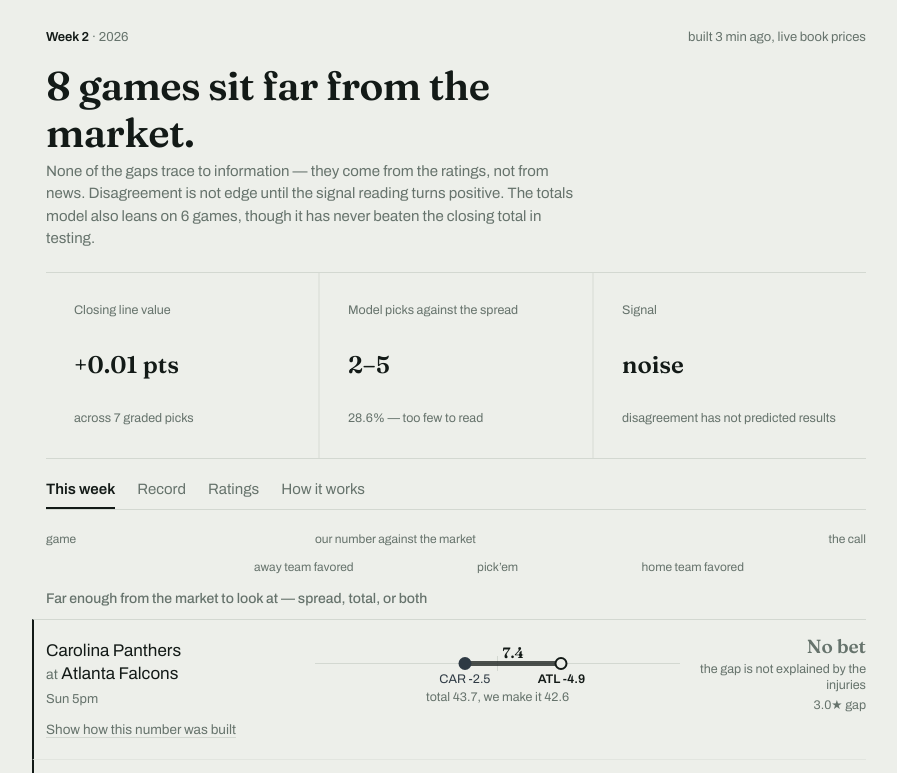
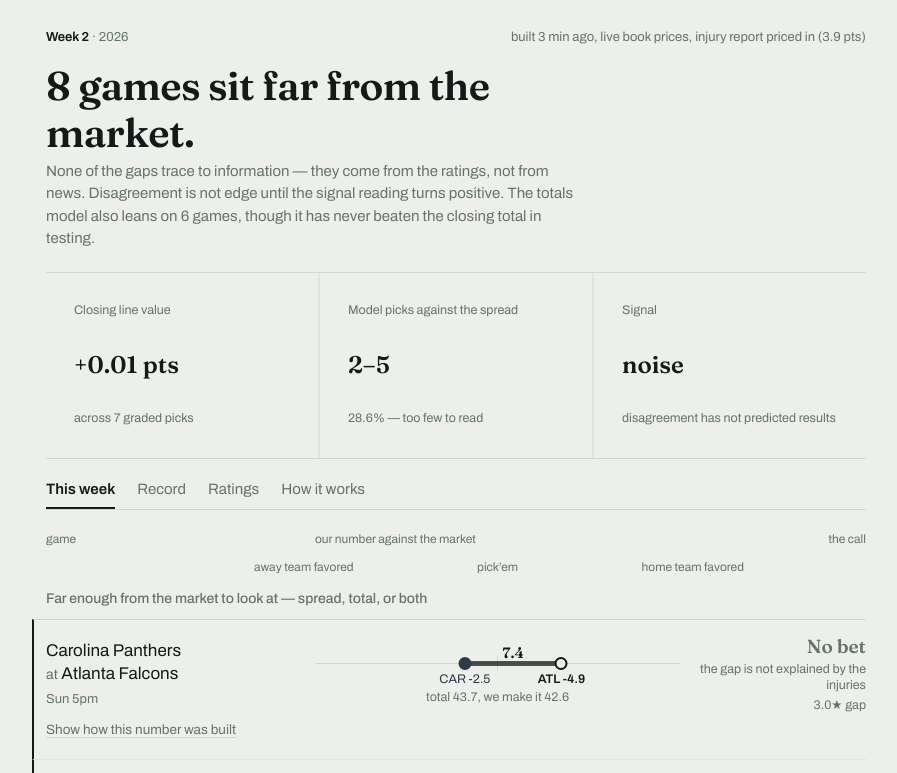
Before and after one commit to scrapdo/walters-nfl, a website: page index.html in a window 1280 px wide. Shown: the top 773 px of the page, without its empty margins (184-1081 px from the left). Drawn offline with Linux system fonts and the light colour scheme.

Commit message:
show whether the injury report actually loaded, and say so loudly when it did not

```diff
--- a/index.html
+++ b/index.html
@@ -123,6 +123,9 @@ td.name{font-variant-numeric:normal}
 @media (max-width:720px){.about dl{grid-template-columns:1fr;gap:2px 0}
   .about dt{margin-top:10px;font-weight:600;color:var(--ink)}}
 .empty{padding:42px 0;color:var(--muted);max-width:52ch}
+.warn{color:var(--loss);font-weight:600}
+.alert{display:block;margin-top:10px;padding:10px 13px;border-left:2px solid var(--loss);
+  background:#F6ECEA;color:var(--ink);font-size:14px;max-width:64ch}
 .foot{margin-top:34px;padding-top:16px;border-top:1px solid var(--rule);font-size:12.5px;color:var(--muted)}
 @media (max-width:720px){
   .grow{grid-template-columns:1fr;gap:10px}
@@ -230,7 +233,11 @@ function head(){
   });
   document.getElementById("wk").innerHTML="<b>Week "+b.week+"</b> &#183; "+b.season;
   var f=document.getElementById("fresh");
-  f.textContent="built "+ago(b.generated)+(b.games[0]&&b.games[0].marketSrc==="odds"?", live book prices":", reference lines");
+  var injPts=b.games.reduce(function(a,g){return a+(g.hInj||0)+(g.aInj||0);},0);
+  var injLines=parseInt((b.sources&&b.sources.injuries||"").match(/^\d+/)||0,10)||0;
+  f.innerHTML="built "+ago(b.generated)+(b.games[0]&&b.games[0].marketSrc==="odds"?", live book prices":", reference lines")+
+    (injLines?", injury report priced in ("+injPts.toFixed(1)+" pts)":
+      "<span class='warn'>no injury report loaded</span>");
   var v,s;
   if(bets.length){
     v=(bets.length===1?"One game":bets.length+" games")+" clears the bar.";
@@ -252,7 +259,9 @@ function head(){
       (leans.length?" The totals model leans on "+leans.length+" game"+(leans.length>1?"s":"")+", but it has never beaten the closing total in testing.":"");
   }
   document.getElementById("verdict").textContent=v;
-  document.getElementById("sub").textContent=s;
+  document.getElementById("sub").innerHTML=esc(s)+
+    (injLines?"":"<span class='alert'>The injury report has not loaded for this week, so every gap below is rating drift by definition and nothing can clear the bar. "+
+      "The league posts reports Wednesday through Friday; the board picks them up that evening.</span>");
   var sw=signalWord(b.calib&&b.calib.ic);
   var clvTxt=R.nclv?num(R.clv,2)+" pts":"\u2014";
   var recTxt=(R.mw+R.ml)?R.mw+"\u2013"+R.ml+(R.mp?"\u2013"+R.mp:""):"\u2014";
```
